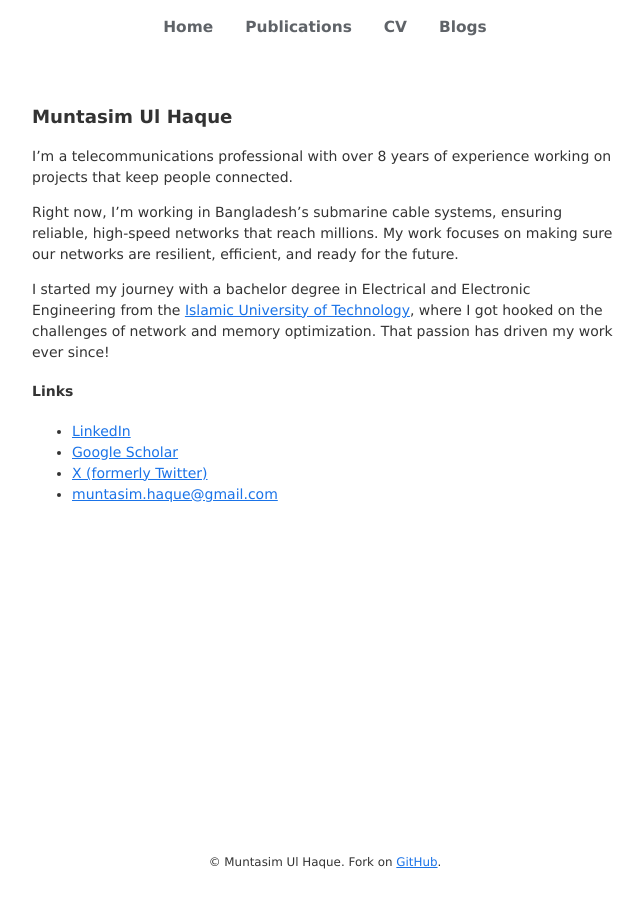
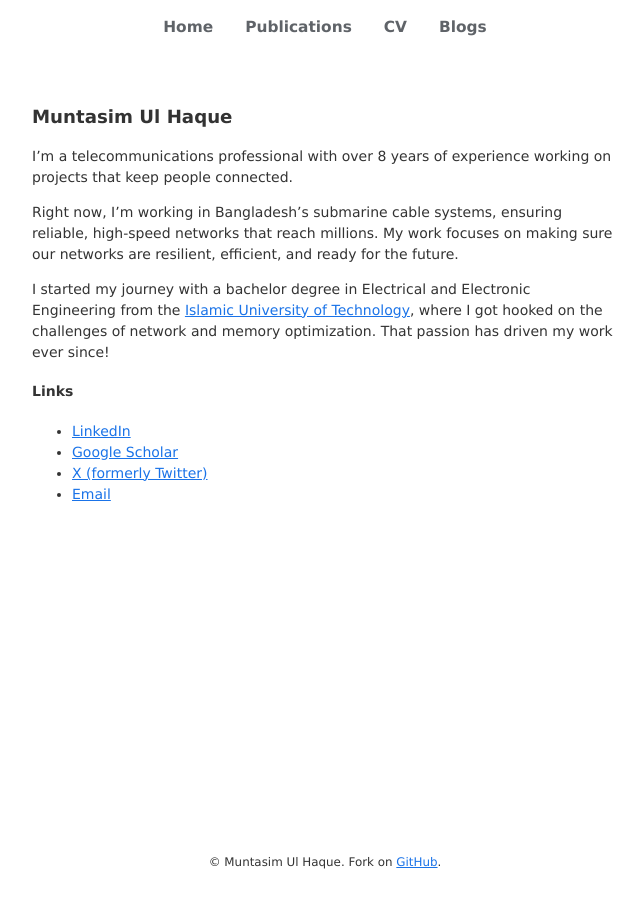
Before and after one commit to muntasimulhaque/muntasimulhaque.github.io, a Jekyll site: the page built from index.md, in a window 1280 px wide. Shown: the whole page, without its empty margins (315-958 px from the left). Built offline with Jekyll 4.4.1, drawn with Linux system fonts in a browser that asks for light colours; our own code applies the rules of GitHub Pages for plain Markdown files.

Commit message:
Update index.md

```diff
--- a/index.md
+++ b/index.md
@@ -15,4 +15,4 @@ I started my journey with a bachelor degree in Electrical and Electronic Enginee
 - [LinkedIn](https://www.linkedin.com/in/muntasimulhaque/){:target="_blank"}
 - [Google Scholar](https://scholar.google.com/citations?hl=en&user=qsD8a0MAAAAJ&view_op=list_works&sortby=pubdate){:target="_blank"}
 - [X (formerly Twitter)](https://x.com/muntasimulhaque){:target="_blank"}
-- [muntasim.haque@gmail.com](mailto:muntasim.haque@gmail.com)
+- [Email](mailto:muntasim.haque@gmail.com)
```
